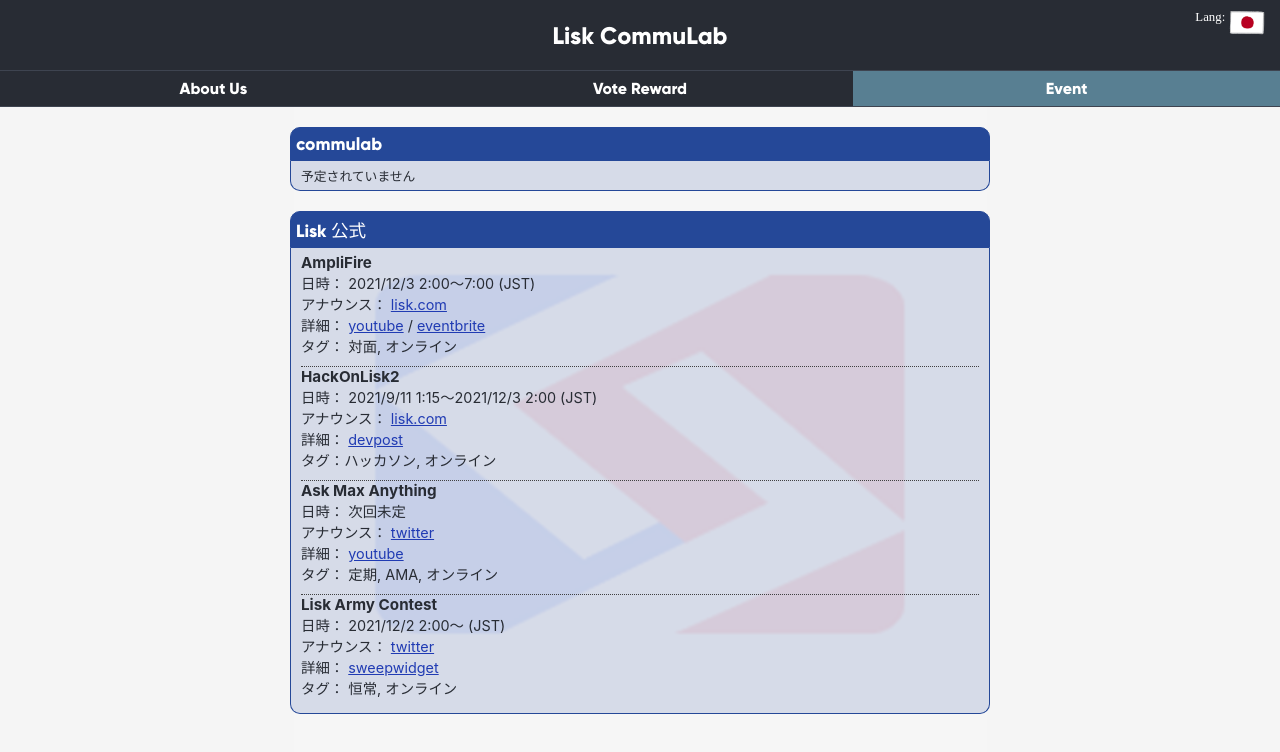
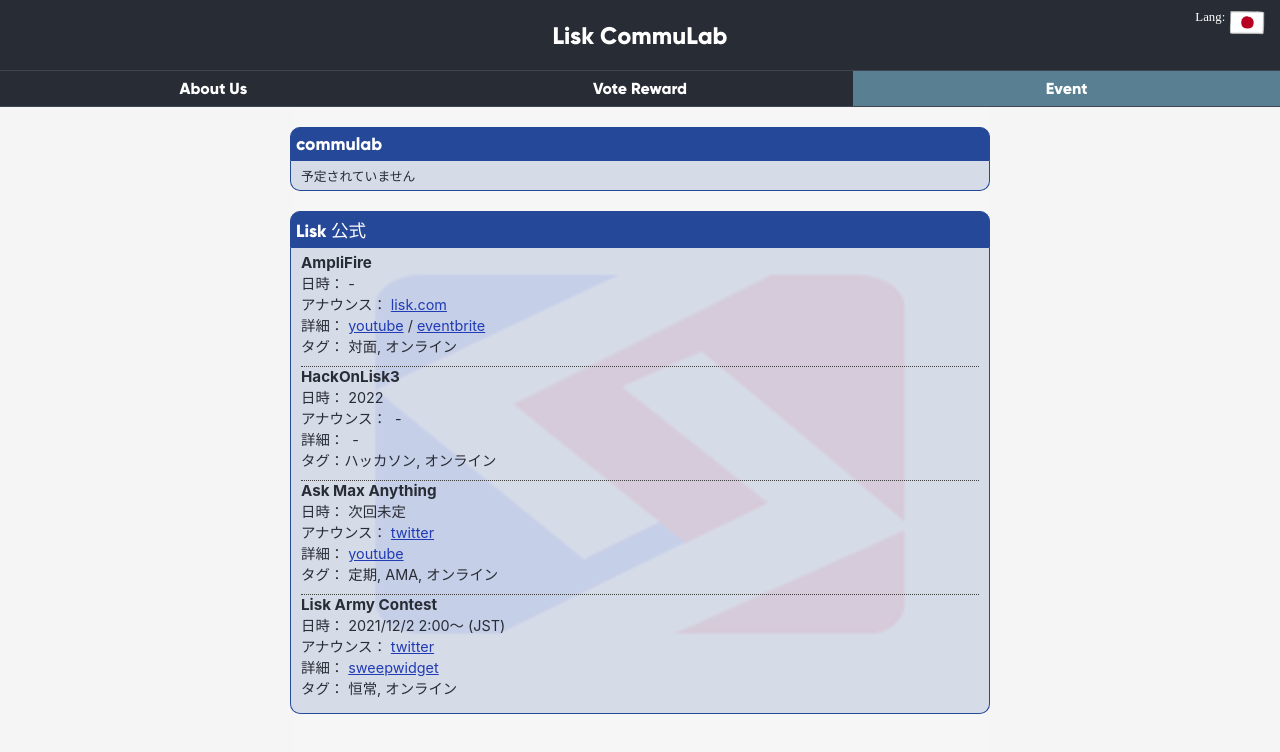
Before and after one commit to lisknonanika/liskcommulab-web, a React (Create React App) app: page / in a window 1280 px wide. Both pictures are taken after a click on the element "Event". Shown: the top 752 px of the page. Built offline with nearby package versions, Linux system fonts and the light colour scheme.

Commit message:
Update Event.js

```diff
--- a/src/components/Event.js
+++ b/src/components/Event.js
@@ -25,7 +25,7 @@
               <div style={{borderBottom: "1px dotted #404041"}}>
                 <div className="event-title">AmpliFire</div>
                 <div className="event-detail">
-                  <div>{this.props.translation('日時')}： 2021/12/3 2:00～7:00 (JST)</div>
+                  <div>{this.props.translation('日時')}： -</div>
                   <div>{this.props.translation('アナウンス')}：&nbsp;
                     <a href="https://lisk.com/blog/announcement/amplifire-event-lisk" target="_new">lisk.com</a>
                   </div>
@@ -39,14 +39,14 @@
               </div>
 
               <div style={{borderBottom: "1px dotted #404041"}}>
-                <div className="event-title">HackOnLisk2</div>
+                <div className="event-title">HackOnLisk3</div>
                 <div className="event-detail">
-                  <div>{this.props.translation('日時')}： 2021/9/11 1:15～2021/12/3 2:00 (JST)</div>
+                  <div>{this.props.translation('日時')}： 2022</div>
                   <div>{this.props.translation('アナウンス')}：&nbsp;
-                    <a href="https://lisk.com/blog/announcement/announcing-hackonlisk2" target="_new">lisk.com</a>
+                    -
                   </div>
                   <div>{this.props.translation('詳細')}：&nbsp;
-                    <a href="https://hackonlisk2.devpost.com/" target="_new">devpost</a>
+                    -
                   </div>
                   <div>{this.props.translation('タグ')}：{this.props.translation('ハッカソン')}, {this.props.translation('オンライン')}</div>
                 </div>
```
